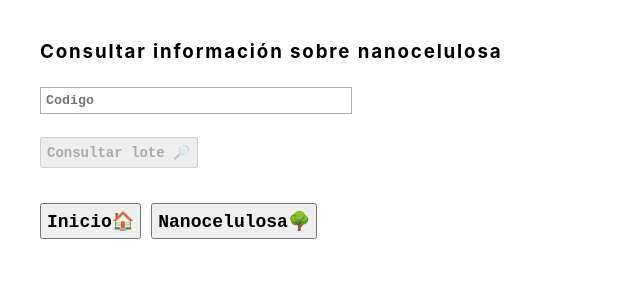
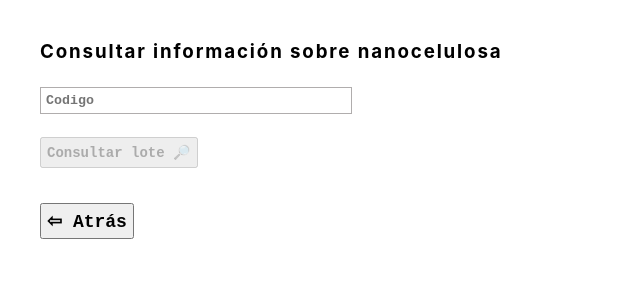
Before and after one commit to idcetim/eco-smart-ui, a React (Create React App) app: page /celulosa/consulta in a window 1280 px wide. Shown: the top 300 px of the page, without its empty margins (0-640 px from the left). Built offline with nearby package versions, Linux system fonts and the light colour scheme.

Commit message:
remove back home button and change arrow

```diff
--- a/src/components/BackCelButton.jsx
+++ b/src/components/BackCelButton.jsx
@@ -8,7 +8,7 @@ const BackCelButton = () => {
         navigate('/celulosa/')
     }
     return (
-        <button className="button-back-cel" onClick={backCelHandler}>Nanocelulosa🌳</button>
+        <button className="button-back-cel" onClick={backCelHandler}>⇦ Atrás</button>
     )
 
 }
--- a/src/components/BackSilButton.jsx
+++ b/src/components/BackSilButton.jsx
@@ -6,7 +6,7 @@ const BackSilButton = () => {
         navigate('/silicio/')
     }
     return (
-        <button className="button-back-cel" onClick={backSilHandler}>Volver Silicio</button>
+        <button className="button-back-cel" onClick={backSilHandler}>⇦ Atrás</button>
     )
 
 }
--- a/src/routes/celulosa/ConsultarCelulosa.jsx
+++ b/src/routes/celulosa/ConsultarCelulosa.jsx
@@ -1,6 +1,5 @@
 import TextInput from '../../components/TextInput'
 import { useState } from 'react';
-import BackHomeButton from '../../components/BackHomeButton';
 import BackCelButton from '../../components/BackCelButton';
 import ShowCelulosaData from '../../components/ShowCelulosaData';
 import ShowTxHash from '../../components/ShowTxHash';
@@ -64,7 +63,6 @@ return (
     </div>
 
         <div className='div-button-back'>
-                <BackHomeButton />
                 <BackCelButton />
             </div>
     </div>
--- a/src/routes/celulosa/ConsultarLotesCel.jsx
+++ b/src/routes/celulosa/ConsultarLotesCel.jsx
@@ -1,6 +1,5 @@
 
 import { useState, useEffect } from 'react';
-import BackHomeButton from '../../components/BackHomeButton';
 import BackCelButton from '../../components/BackCelButton';
 import { urlCelConsultaLotes   } from '../../api/endpoints'
 import { header} from '../../api/fetchHeader'
@@ -28,7 +27,6 @@ return (
        <h3>Lotes registrados</h3>
         {lotes.length > 0 && <ShowCelulosaLotes lotes={lotes} />}
         <div className='div-button-back'>
-                <BackHomeButton />
                 <BackCelButton />
             </div>
     </div>
--- a/src/routes/celulosa/Origen.jsx
+++ b/src/routes/celulosa/Origen.jsx
@@ -1,7 +1,6 @@
 import TextInput from '../../components/TextInput'
 import SelectInput from '../../components/SelectInput'
 import { useState } from 'react';
-import BackHomeButton from '../../components/BackHomeButton';
 import BackCelButton from '../../components/BackCelButton';
 import { urlCelOrigen} from '../../api/endpoints'
 import { postHeader} from '../../api/fetchHeader'
@@ -41,7 +40,6 @@ const Origen = () => {
             <button className='button-registrar' onClick={registrarHandler} disabled={!codigo}>Registrar</button>
                 { hash !== "" && <ShowTxHash hash={hash} text={"Ver transacción"}/>}
             <div className='div-button-back'>
-                <BackHomeButton />
                 <BackCelButton />
             </div>
         </div>
--- a/src/routes/celulosa/Procesos.jsx
+++ b/src/routes/celulosa/Procesos.jsx
@@ -1,7 +1,6 @@
 import TextInput from '../../components/TextInput'
 import CheckBox from '../../components/CheckBox'
 import { useState } from 'react';
-import BackHomeButton from '../../components/BackHomeButton';
 import BackCelButton from '../../components/BackCelButton';
 import { urlCelProceso} from '../../api/endpoints'
 import { postHeader} from '../../api/fetchHeader'
@@ -58,7 +57,6 @@ const Procesos = () => {
             { hash !== "" && <ShowTxHash hash={hash} text={"Ver transacción"}/>}
 
             <div className='div-button-back'>
-                <BackHomeButton />
                 <BackCelButton />
             </div>
 
--- a/src/routes/celulosa/ProductoFinal.jsx
+++ b/src/routes/celulosa/ProductoFinal.jsx
@@ -1,6 +1,5 @@
 import TextInput from '../../components/TextInput'
 import { useState } from 'react';
-import BackHomeButton from '../../components/BackHomeButton';
 import BackCelButton from '../../components/BackCelButton';
 import { urlCelProducto } from '../../api/endpoints';
 import { postHeader} from '../../api/fetchHeader'
@@ -42,7 +41,6 @@ const ProductoFinal = () => {
             <button className='button-registrar' onClick={registrarHandler} disabled={!codigo|| !anchoMedio || !suspension || !conductividad}>Registrar</button>
             { hash !== "" && <ShowTxHash hash={hash} text={"Ver transacción"}/>}
             <div className='div-button-back'>
-                <BackHomeButton />
                 <BackCelButton />
             </div>
         </div>
--- a/src/routes/silicio/LotesSilicio.jsx
+++ b/src/routes/silicio/LotesSilicio.jsx
@@ -3,7 +3,6 @@ import BackSilButton from '../../components/BackSilButton'
 import TextInput from '../../components/TextInput'
 import SelectInput from '../../components/SelectInput'
 import ShowTxHash from '../../components/ShowTxHash';
-import BackHomeButton from '../../components/BackHomeButton';
 import {postHeader} from '../../api/fetchHeader'
 import { urlSilLotes } from '../../api/endpoints';
 
@@ -47,7 +46,6 @@ return (
     <button className='button-registrar' onClick={registrarHandler} disabled={!codigo || !fecha || !origen || !cantidad || !analisis || !calidad}>Registrar</button>
         { hash !== "" && <ShowTxHash hash={hash} text={"Ver transacción"}/>}
     <div className='div-button-back'>
-        <BackHomeButton />
         <BackSilButton />
     </div>
 </div>
--- a/src/routes/silicio/ProductoSilicio.jsx
+++ b/src/routes/silicio/ProductoSilicio.jsx
@@ -1,5 +1,4 @@
 import { useState } from 'react';
-import BackHomeButton from '../../components/BackHomeButton';
 import BackSilButton from '../../components/BackSilButton'
 import TextInput from '../../components/TextInput'
 import SelectInput from '../../components/SelectInput'
@@ -45,7 +44,6 @@ const ProductoSilicio = () => {
             <button className='button-registrar' onClick={registrarHandler} disabled={!codigo || !fecha || !granulometria || !cantidad || !quimico || !tipo}>Registrar</button>
                 { hash !== "" && <ShowTxHash hash={hash} text={"Ver transacción"}/>}
         <div className='div-button-back'>
-            <BackHomeButton />
             <BackSilButton />
         </div>
         </div>
```
